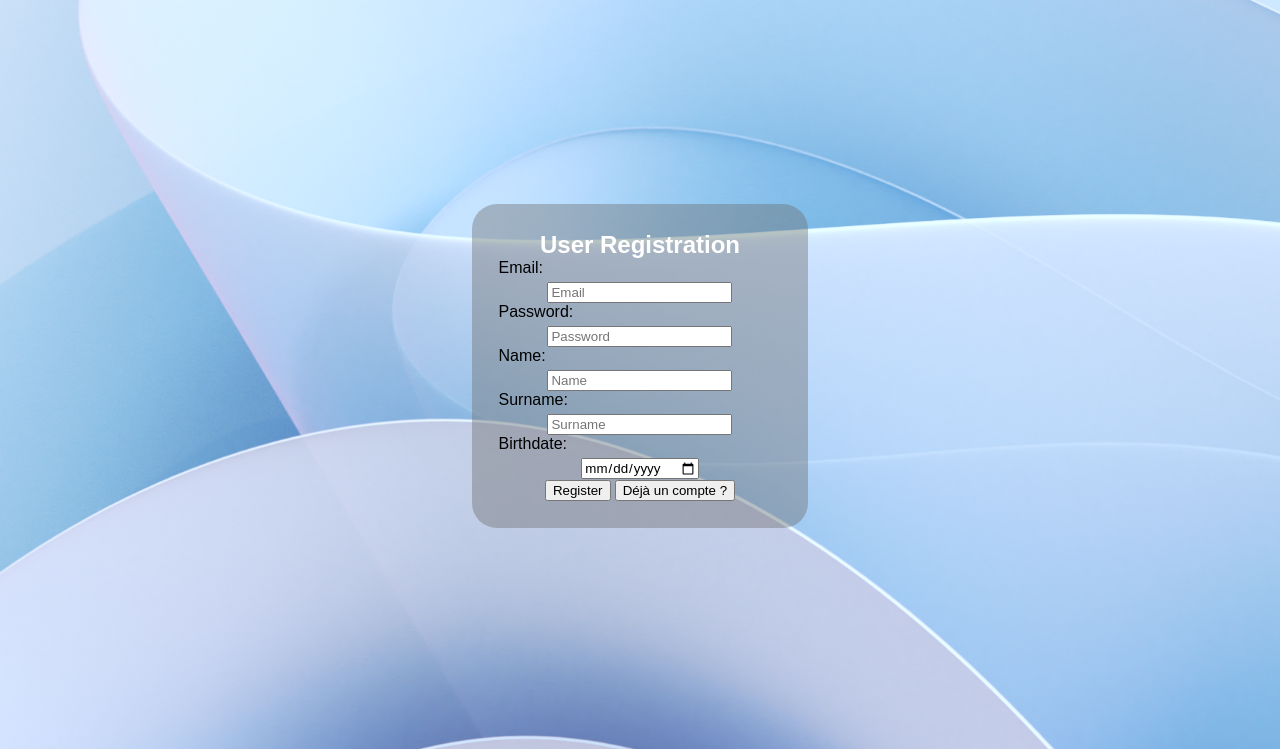
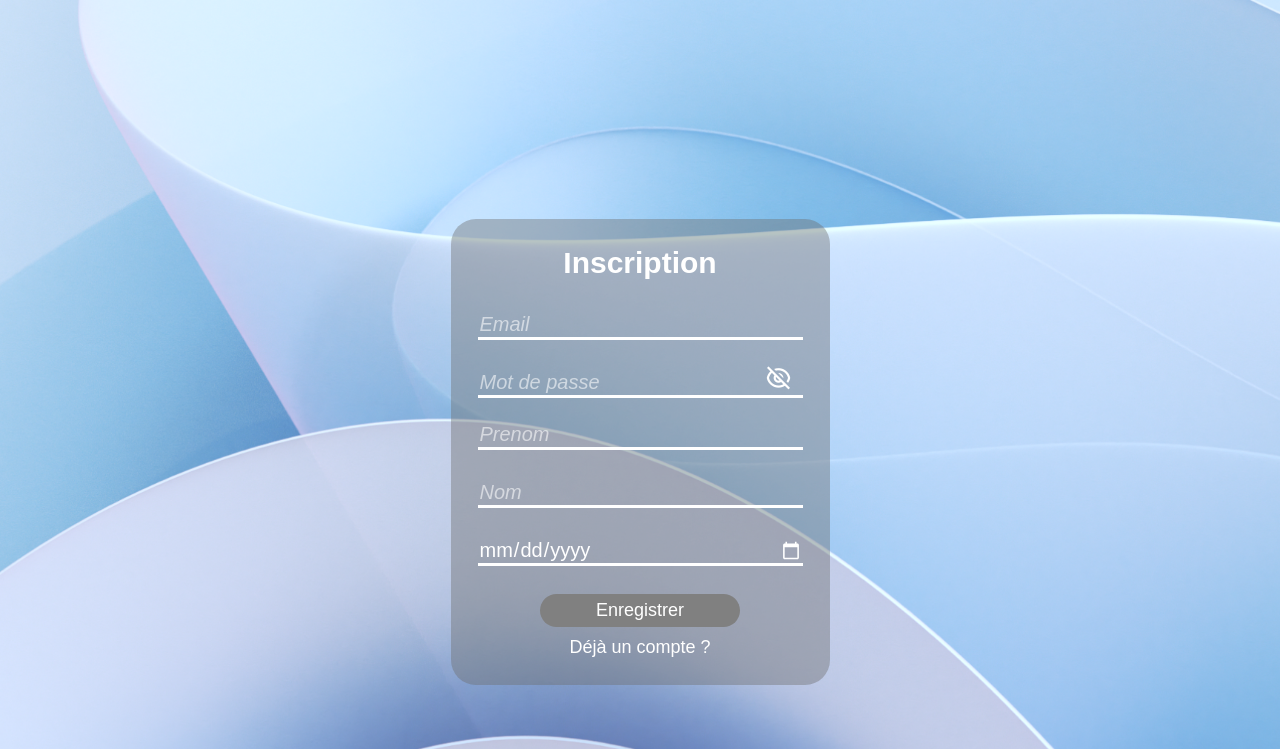
Before and after one commit to LabSupervisor/LabSupervisor, a PHP site: page /pages/register.php in a window 1280 px wide. Shown: the part 51-800 px from the top of the page. Run offline with PHP 8.4, Linux system fonts and the light colour scheme; some libraries are stand-ins or nearby versions.

Commit message:
R and L show/hide password functional

```diff
--- a/pages/register.php
+++ b/pages/register.php
@@ -1,3 +1,4 @@
+<link rel="stylesheet" href="https://cdn.jsdelivr.net/npm/remixicon@2.5.0/fonts/remixicon.css">
 <link rel="stylesheet" href="../public/css/register.css">
 <?php
 	require($_SERVER["DOCUMENT_ROOT"] . "/logic/ft_header.php");
@@ -14,23 +15,37 @@
 	require($_SERVER["DOCUMENT_ROOT"] . '/logic/register.php');
 ?>
 
-<div class="RegisterDiv"
-	<form action="" method="post">
-	<h2>User Registration</h2>
-	<label for="email">Email:</label>
-		<input type="email" name="email" placeholder="Email" required><br>
-	<label for="password">Password:</label>
-		<input type="password" name="password" placeholder="Password" required><br>
-	<label for="text">Name:</label>
-		<input type="text" name="name" placeholder="Name" required><br>
-	<label for="email">Surname:</label>
-		<input type="text" name="surname" placeholder="Surname" required><br>
-	<label for="email">Birthdate:</label>
-		<input type="date" name="birthdate" placeholder="Birthdate" required><br>
-		<input type="submit" name="register" value="Register">
-	</form>
+<div class="RegisterDiv">
+    <form action="register.php" method="post">
+        <h2>Inscription</h2>
+        <input type="email" name="email" placeholder="Email" class="Email" required=""><br>
+        <div class="PasswordContainer">
+            <input type="password" id="password" name="password" placeholder="Mot de passe" class="Password" required=""><br>
+            <button type="button" id="showPasswordButton" class="ShowPasswordButton" onclick="togglePasswordVisibility()">
+                <i id="eyeIcon" class="ri-eye-off-line"></i>
+            </button>
+        </div>
+        <input type="text" name="name" placeholder="Prenom" class="Name" required=""><br>
+        <input type="text" name="surname" placeholder="Nom" class="Surname" required=""><br>
+        <input type="date" name="birthdate" class="Birthdate" required=""><br>
+        <input type="submit" name="register" value="Enregistrer" class="register-button">
+        <a href="http://labsupervisor.fr/pages/login.php" class="login-link">
+            Déjà un compte ?
+        </a>
+    </form>
+</div>
 
-	<a href="<?="http://" . $_SERVER["SERVER_NAME"] . "/pages/login.php"?>">
-		<button>Déjà un compte ?</button>
-	</a>
-</div>
+<script>
+function togglePasswordVisibility() {
+    var passwordInput = document.getElementById('password');
+    var eyeIcon = document.getElementById('eyeIcon');
+
+    if (passwordInput.type === 'password') {
+        passwordInput.type = 'text';
+        eyeIcon.className = 'ri-eye-line';
+    } else {
+        passwordInput.type = 'password';
+        eyeIcon.className = 'ri-eye-off-line';
+    }
+}
+</script>
--- a/public/css/register.css
+++ b/public/css/register.css
@@ -2,15 +2,17 @@
     margin: auto;
     font-family: Lato;
     text-align: center;
-    width: 23%;
+    width: 325px;
     background-color: #6f6f6f69;
     border-radius: 25px;
     padding: 27px;
-    margin-top: 15%;
+    margin-top: 200px;
     color: white;
 }
-h2{
-	color:white;
+h2 {
+    color: white;
+    font-size: 30px;
+    margin-bottom: 20px;
 }
 form {
     display: flex;
@@ -21,3 +23,83 @@ label {
     margin-bottom: 5px;
     display: flex;
 }
+
+.Email, .Password, .Name, .Surname, .Birthdate {
+	width: 325px;
+    border-top: 0;
+    border-left: 0;
+    border-right: 0;
+    background: none;
+    border-color: white;
+    border-width: 3px;
+    font-size: 20px;
+    margin-top: 12px;
+    color: white;
+}
+.PasswordContainer {
+    margin-bottom: 12px; /* Ajusta el margen inferior según sea necesario */
+}
+
+input[type="date"]::-webkit-calendar-picker-indicator {
+    filter: invert(1);
+}
+
+input:focus {
+    outline: none !important;
+}
+input:focus-visible {
+    outline: auto;
+}
+
+input::placeholder {
+    color: rgba(255, 255, 255, 0.563);
+    font-style: italic;
+}
+
+.register-button {
+    width: 200px;
+    margin: 10px auto;
+    border-radius: 25px;
+    padding: 6px;
+    color: white;
+    background-color: grey;
+    border: 0;
+    font-size: 18px;
+}
+.login-link {
+    color: white;
+    text-decoration: none;
+    display: flex;
+    justify-content: center;
+    font-size: 18px;
+}
+
+/* Contenedor para el campo de contraseña y el botón de mostrar */
+.PasswordContainer {
+    position: relative;
+}
+
+/* Estilo del botón de mostrar contraseña */
+.ShowPasswordButton {
+    position: absolute;
+    top: 50%;
+    right: 5px;
+    transform: translateY(-50%);
+    cursor: pointer;
+    border: none;
+    background: none;
+    font-size: 12px;
+    color: #333; /* Color del botón */
+}
+
+.ri-eye-line:before {
+    content: "\ecb5";
+    color: white;
+    font-size: 26px;
+}
+
+.ri-eye-off-line:before {
+    content: "\ecb7";
+    color: white;
+    font-size: 26px;
+}
```
Also changed, not shown: pages/login.php (+21 -1 lines), public/css/login.css (+50 -13 lines).
